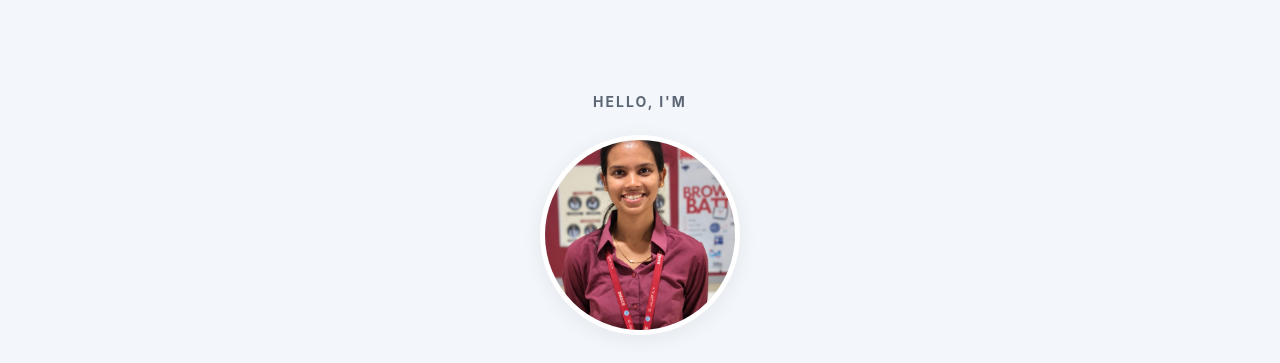
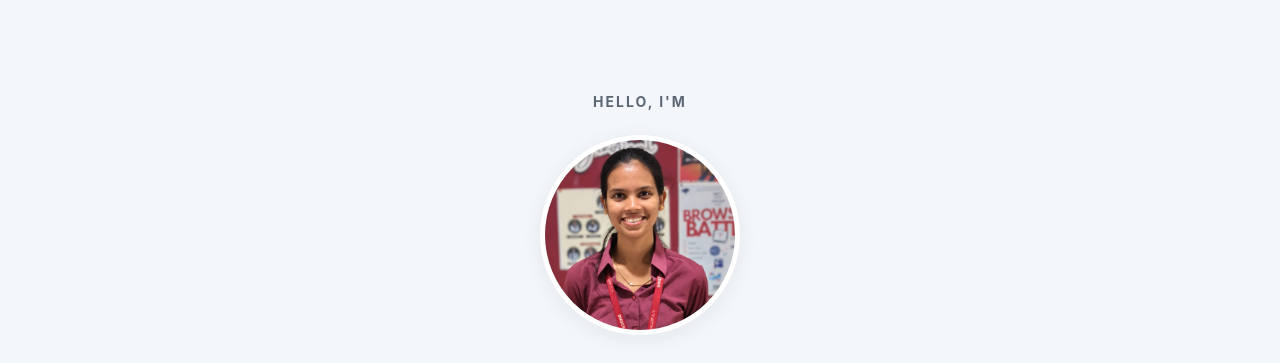
Before and after one commit to shreyashree2005/shreyashree-portfolio, a plain HTML site: page index.html in a window 1280 px wide. Shown: the part 72-435 px from the top of the page. Drawn offline with Linux system fonts and the light colour scheme.

Commit message:
Modify object position in profile-frame and add comment
Adjust object position for profile images and add comment for hero text.

```diff
--- a/style.css
+++ b/style.css
@@ -114,7 +114,7 @@ a {
   width: 100%;
   height: 100%;
   object-fit: cover;
-  object-position: center 35%;
+  object-position: center 0%;
   border-radius: 50%;
 }
 
@@ -129,6 +129,8 @@ a {
   font-size: 42px;
   font-weight: 700;
 }
+
+/* Hero text */
 
 .hero h1 {
   font-size: clamp(38px, 6vw, 60px);
```
